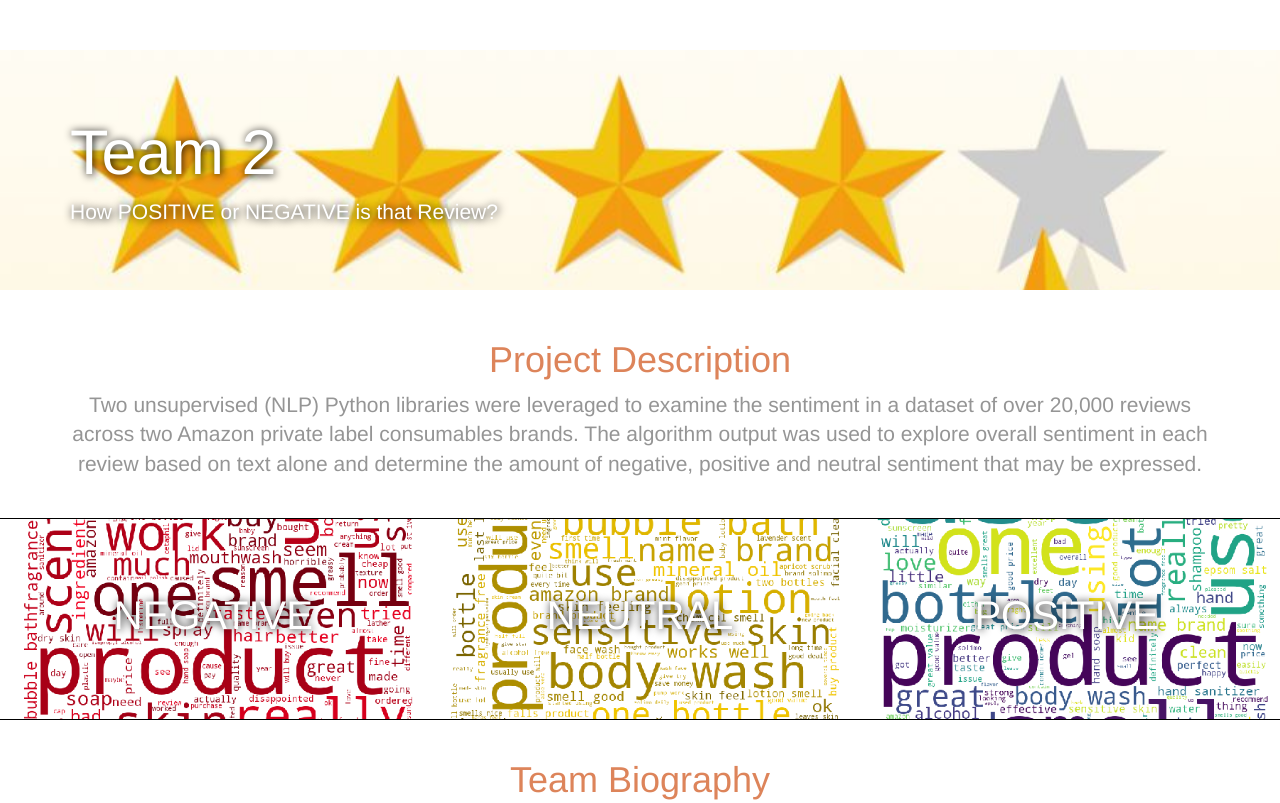
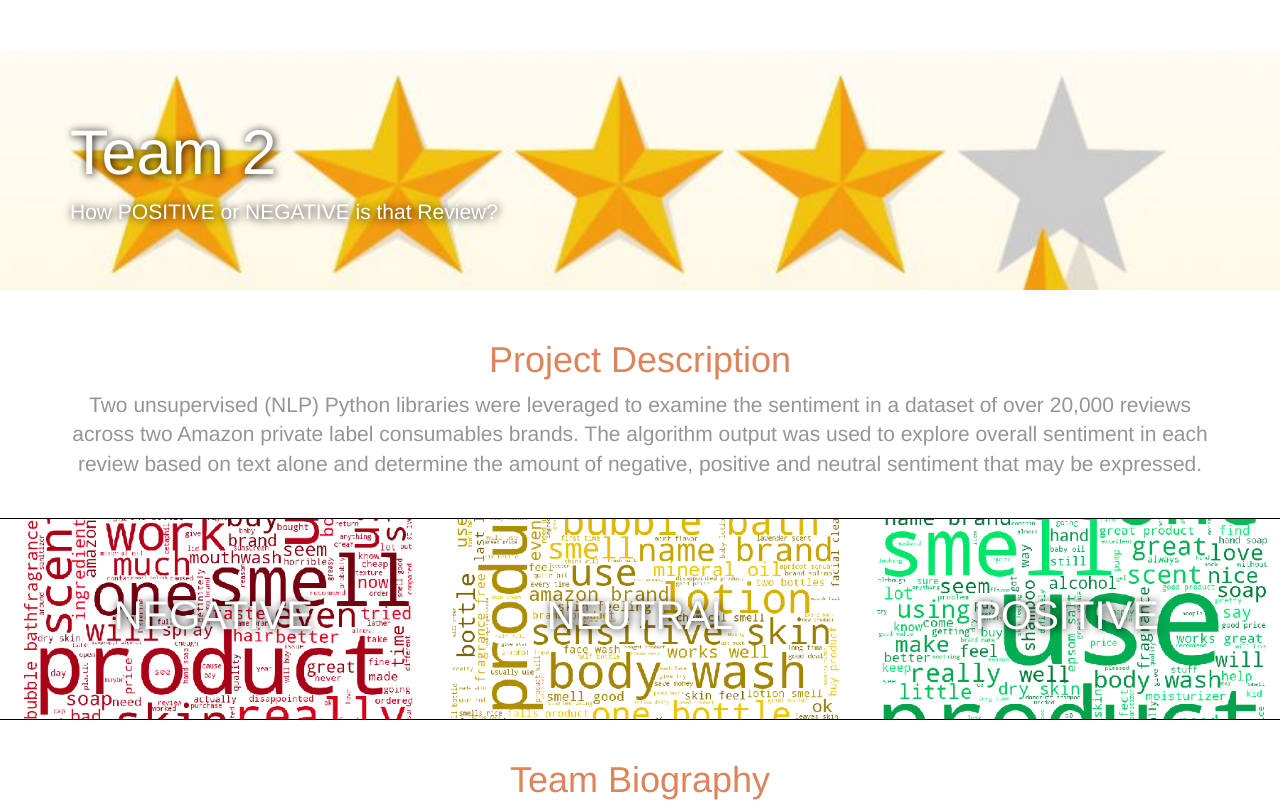
Before and after one commit to HLeek40/Final-Project-Machine-Learning, a plain HTML site: page business-1/business-1/index.html in a window 1280 px wide. Shown: the top 803 px of the page. Drawn offline with Linux system fonts and the light colour scheme.

Commit message:
added positive cloud

```diff
--- a/business-1/business-1/css/custom.css
+++ b/business-1/business-1/css/custom.css
@@ -72,7 +72,7 @@ h6 {
 	}
 
 .item-3 {
-	background: url('../images/positive.png');
+	background: url('../images/positivegreencloud.png');
 	}
 
 .item-1,
```
